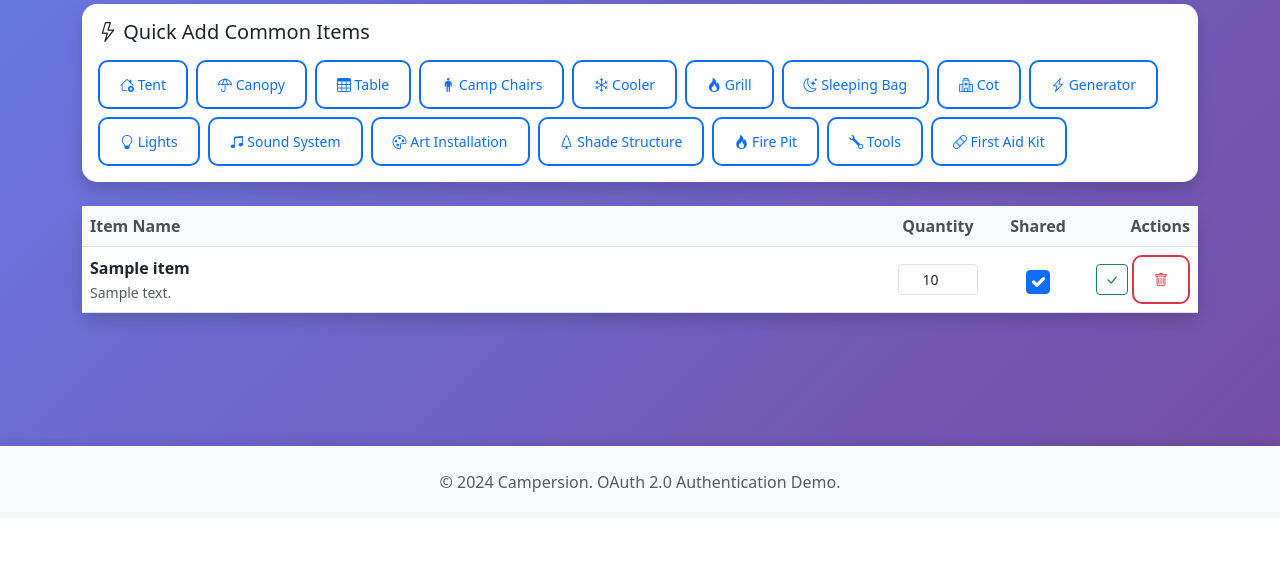
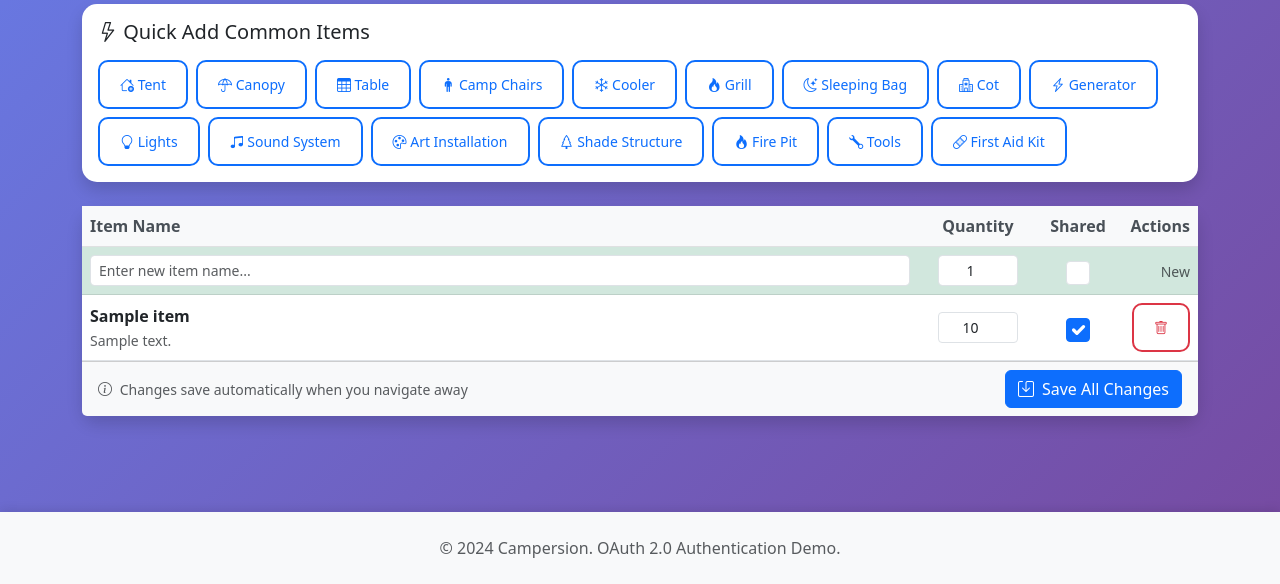
Before and after one commit to that-JC-guy/Campersion, a Flask app: page /inventory in a window 1280 px wide. Shown: the part 282-866 px from the top of the page. Before the commit the page ends 774 px from the top, so only its background shows below. Run offline with Flask 3, Linux system fonts and the light colour scheme; a user stored in the database is signed in; tables that the repository leaves empty hold one stand-in row (values such as "Sample post"); one stand-in notice (Sample message) is shown.

Commit message:
Add bulk inventory editing with auto-save and quick-add blank row
Users can now edit all inventory items at once and changes save
automatically when navigating away from the page.

Features:
- Single form wrapping entire inventory table
- Blank row at top for quickly creating new items
- "Save All Changes" button to manually save
- Auto-save when navigating away (using beforeunload event)
- Bulk update route processes all changes in one transaction
- New items created if name field is filled
- Delete buttons use JavaScript to avoid form nesting issues
- Counts and displays number of items created and changes saved

User experience improvements:
- No need to save each row individually
- Quick item creation without navigating to separate page
- Changes preserved even if accidentally navigating away
- Visual feedback with success messages

Updated files:
- app/templates/inventory/list.html: Single form with blank row and auto-save
- app/main/routes.py: Bulk update route replacing inline update

🤖 Generated with [Claude Code](https://claude.com/claude-code)

Co-Authored-By: Claude Sonnet 4.5 <noreply@anthropic.com>

```diff
--- a/app/main/routes.py
+++ b/app/main/routes.py
@@ -345,45 +345,81 @@ def edit_inventory(item_id):
     return render_template('inventory/form.html', form=form, title='Edit Item', item=item)
 
 
-@main_bp.route('/inventory/<int:item_id>/update-inline', methods=['POST'])
+@main_bp.route('/inventory/update-bulk', methods=['POST'])
 @login_required
-def update_inventory_inline(item_id):
+def update_inventory_bulk():
     """
-    Update inventory item inline (quantity and shared status only).
+    Update multiple inventory items and create new items in bulk.
 
-    Allows quick updates from the inventory list without full form.
-    Users can only update their own items.
-
-    Args:
-        item_id: ID of the inventory item to update
+    Processes all inventory updates and new item creation from the list view.
 
     Returns:
         Redirect to inventory list
     """
-    item = InventoryItem.query.get_or_404(item_id)
+    updates_count = 0
+    creates_count = 0
 
-    # Verify ownership
-    if item.user_id != current_user.id:
-        flash('You can only edit your own inventory items.', 'error')
-        return redirect(url_for('main.list_inventory'))
+    # Handle new item creation
+    new_item_name = request.form.get('new_item_name', '').strip()
+    if new_item_name:
+        try:
+            new_quantity = int(request.form.get('new_item_quantity', 1))
+            if new_quantity < 0:
+                flash('Quantity must be 0 or greater.', 'error')
+                return redirect(url_for('main.list_inventory'))
 
-    # Update quantity
-    try:
-        quantity = int(request.form.get('quantity', 0))
-        if quantity < 0:
-            flash('Quantity must be 0 or greater.', 'error')
+            new_item = InventoryItem(
+                user_id=current_user.id,
+                name=new_item_name,
+                quantity=new_quantity,
+                is_shared_gear='new_item_is_shared' in request.form
+            )
+            db.session.add(new_item)
+            creates_count += 1
+        except ValueError:
+            flash('Invalid quantity value for new item.', 'error')
             return redirect(url_for('main.list_inventory'))
-        item.quantity = quantity
-    except ValueError:
-        flash('Invalid quantity value.', 'error')
-        return redirect(url_for('main.list_inventory'))
 
-    # Update shared status
-    item.is_shared_gear = 'is_shared_gear' in request.form
+    # Handle existing item updates
+    item_ids = request.form.getlist('item_ids')
+    for item_id in item_ids:
+        item = InventoryItem.query.get(item_id)
+        if not item or item.user_id != current_user.id:
+            continue  # Skip items that don't exist or don't belong to user
+
+        try:
+            # Update quantity
+            quantity = int(request.form.get(f'quantity_{item_id}', 0))
+            if quantity < 0:
+                continue  # Skip invalid quantities
+
+            if item.quantity != quantity:
+                item.quantity = quantity
+                updates_count += 1
+
+            # Update shared status
+            is_shared = f'shared_{item_id}' in request.form
+            if item.is_shared_gear != is_shared:
+                item.is_shared_gear = is_shared
+                updates_count += 1
+
+        except ValueError:
+            continue  # Skip items with invalid data
 
     db.session.commit()
 
-    flash(f'"{item.name}" has been updated!', 'success')
+    # Build success message
+    messages = []
+    if creates_count > 0:
+        messages.append(f'{creates_count} item{"s" if creates_count != 1 else ""} created')
+    if updates_count > 0:
+        messages.append(f'{updates_count} change{"s" if updates_count != 1 else ""} saved')
+
+    if messages:
+        flash(' and '.join(messages).capitalize() + '!', 'success')
+    else:
+        flash('No changes to save.', 'info')
+
     return redirect(url_for('main.list_inventory'))
 
 
--- a/app/templates/inventory/list.html
+++ b/app/templates/inventory/list.html
@@ -73,7 +73,7 @@
         </div>
 
         <!-- Inventory Items List -->
-        {% if items %}
+        <form method="POST" action="{{ url_for('main.update_inventory_bulk') }}" id="inventory-form">
             <div class="card shadow">
                 <div class="card-body p-0">
                     <div class="table-responsive">
@@ -83,22 +83,50 @@
                                     <th>Item Name</th>
                                     <th class="text-center" style="width: 120px;">Quantity</th>
                                     <th class="text-center" style="width: 80px;">Shared</th>
-                                <th class="text-end" style="width: 120px;">Actions</th>
+                                    <th class="text-end" style="width: 80px;">Actions</th>
                                 </tr>
                             </thead>
                             <tbody>
+                                <!-- New Item Row -->
+                                <tr class="table-success">
+                                    <td>
+                                        <input type="text"
+                                               name="new_item_name"
+                                               class="form-control form-control-sm"
+                                               placeholder="Enter new item name...">
+                                    </td>
+                                    <td class="text-center">
+                                        <input type="number"
+                                               name="new_item_quantity"
+                                               value="1"
+                                               min="0"
+                                               class="form-control form-control-sm text-center"
+                                               style="width: 80px; display: inline-block;">
+                                    </td>
+                                    <td class="text-center">
+                                        <input type="checkbox"
+                                               name="new_item_is_shared"
+                                               class="form-check-input"
+                                               style="width: 1.5em; height: 1.5em;">
+                                    </td>
+                                    <td class="text-end">
+                                        <small class="text-muted">New</small>
+                                    </td>
+                                </tr>
+
+                                <!-- Existing Items -->
                                 {% for item in items %}
                                 <tr>
-                                <form method="POST" action="{{ url_for('main.update_inventory_inline', item_id=item.id) }}" class="d-contents">
                                     <td>
                                         <strong>{{ item.name }}</strong>
                                         {% if item.description %}
                                             <br><small class="text-muted">{{ item.description }}</small>
                                         {% endif %}
+                                        <input type="hidden" name="item_ids" value="{{ item.id }}">
                                     </td>
                                     <td class="text-center">
                                         <input type="number"
-                                               name="quantity"
+                                               name="quantity_{{ item.id }}"
                                                value="{{ item.quantity }}"
                                                min="0"
                                                class="form-control form-control-sm text-center"
@@ -107,44 +135,93 @@
                                     </td>
                                     <td class="text-center">
                                         <input type="checkbox"
-                                               name="is_shared_gear"
+                                               name="shared_{{ item.id }}"
                                                class="form-check-input"
                                                style="width: 1.5em; height: 1.5em;"
                                                {% if item.is_shared_gear %}checked{% endif %}>
                                     </td>
                                     <td class="text-end">
-                                        <div class="btn-group btn-group-sm" role="group">
-                                            <button type="submit"
-                                                    class="btn btn-outline-success btn-sm"
-                                                    title="Save">
-                                                <i class="bi bi-check-lg"></i>
-                                            </button>
-                                        </div>
-                                </form>
-                                        <form method="POST"
-                                              action="{{ url_for('main.delete_inventory', item_id=item.id) }}"
-                                              onsubmit="return confirm('Are you sure you want to delete this item?');"
-                                              class="d-inline">
-                                            <button type="submit"
-                                                    class="btn btn-outline-danger btn-sm"
+                                        <button type="button"
+                                                class="btn btn-outline-danger btn-sm delete-item"
+                                                data-item-id="{{ item.id }}"
+                                                data-item-name="{{ item.name }}"
                                                 title="Delete">
                                             <i class="bi bi-trash"></i>
                                         </button>
-                                        </form>
                                     </td>
                                 </tr>
                                 {% endfor %}
+
+                                {% if not items %}
+                                <tr>
+                                    <td colspan="4" class="text-center text-muted py-4">
+                                        <i class="bi bi-info-circle me-2"></i>
+                                        No inventory items yet. Use the blank row above to add your first item!
+                                    </td>
+                                </tr>
+                                {% endif %}
                             </tbody>
                         </table>
                     </div>
                 </div>
+                <div class="card-footer bg-light">
+                    <div class="d-flex justify-content-between align-items-center">
+                        <small class="text-muted">
+                            <i class="bi bi-info-circle me-1"></i>
+                            Changes save automatically when you navigate away
+                        </small>
+                        <button type="submit" class="btn btn-primary">
+                            <i class="bi bi-save me-2"></i>Save All Changes
+                        </button>
                     </div>
-        {% else %}
-        <div class="alert alert-info" role="alert">
-            <i class="bi bi-info-circle me-2"></i>
-            You haven't added any inventory items yet. Use the quick-add buttons above or click "Add Item" to get started!
                 </div>
-        {% endif %}
+            </div>
+        </form>
+
+        <!-- Hidden delete form -->
+        <form method="POST" id="delete-form" style="display: none;">
+            <input type="hidden" name="item_id" id="delete-item-id">
+        </form>
+
+        <script>
+            // Auto-save on navigation
+            let formChanged = false;
+            const form = document.getElementById('inventory-form');
+
+            // Track changes
+            form.addEventListener('input', function() {
+                formChanged = true;
+            });
+
+            // Auto-save before unload
+            window.addEventListener('beforeunload', function(e) {
+                if (formChanged) {
+                    // Submit form via fetch to avoid navigation blocking
+                    const formData = new FormData(form);
+                    navigator.sendBeacon(form.action, formData);
+                }
+            });
+
+            // Handle delete buttons
+            document.querySelectorAll('.delete-item').forEach(button => {
+                button.addEventListener('click', function() {
+                    const itemId = this.dataset.itemId;
+                    const itemName = this.dataset.itemName;
+
+                    if (confirm(`Are you sure you want to delete "${itemName}"?`)) {
+                        const deleteForm = document.getElementById('delete-form');
+                        deleteForm.action = `/inventory/${itemId}/delete`;
+                        document.getElementById('delete-item-id').value = itemId;
+                        deleteForm.submit();
+                    }
+                });
+            });
+
+            // Mark form as unchanged after successful submit
+            form.addEventListener('submit', function() {
+                formChanged = false;
+            });
+        </script>
     </div>
 </div>
 {% endblock %}
```
Lines whose indentation alone changed are shown as unchanged.
